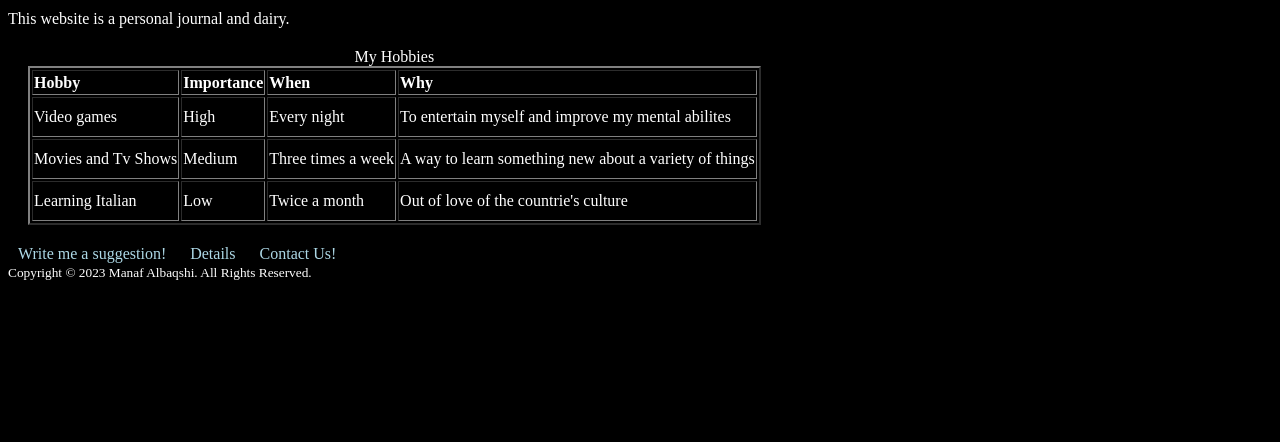
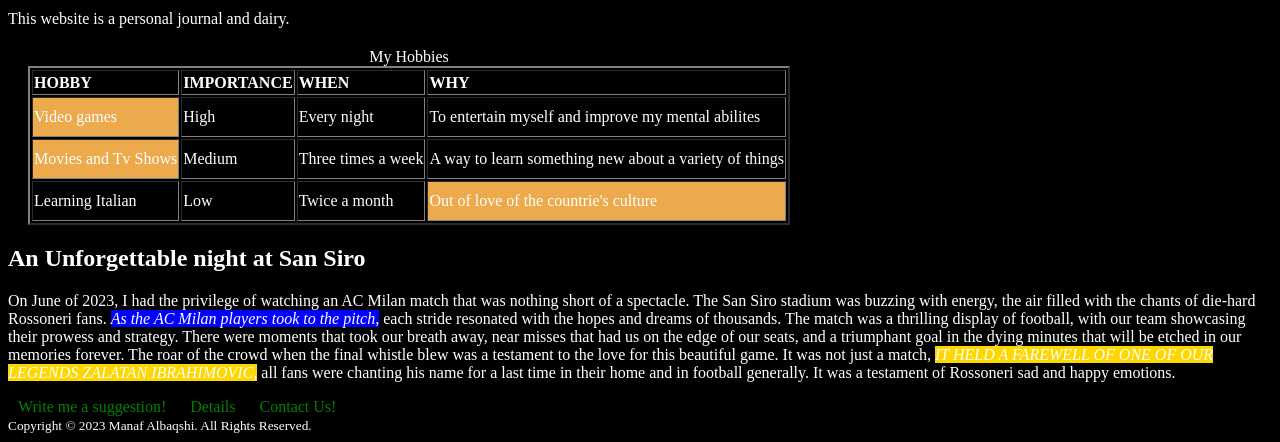
Before and after one commit to JustManaf/FirstWebProject, a plain HTML site: page index.html in a window 1280 px wide. Shown: the part 468-910 px from the top of the page. Before the commit the page ends 800 px from the top, so only its background shows below. Drawn offline with Linux system fonts and the light colour scheme.

Commit message:
css_2-exercise_2

```diff
--- /dev/null
+++ b/basic_selector_style.css
@@ -0,0 +1,19 @@
+thead tr {
+    text-transform: uppercase;
+}
+
+a {
+    color: green;
+    text-decoration: none;
+    cursor: pointer;
+}
+.top {
+    background-color: #ECAA4D;
+}
+em {
+    background-color: blue;
+}
+#the_most_important {
+    text-transform: uppercase;
+    background-color: gold;
+}
--- a/dark_theme.css
+++ b/dark_theme.css
@@ -8,7 +8,6 @@ img {
 }
 
 a {
-    color: lightblue;
     text-decoration: none;
 }
 
@@ -19,7 +18,3 @@ a:hover {
 nav li {
     display: inline;
 }
-
-a:visited {
-    color: peru;
-}
--- a/index.html
+++ b/index.html
@@ -7,6 +7,7 @@
         <meta name="description" content="Personal blog for a person likes video games and Tv shows and travelling">
         <meta name="keywords" content="Travelling, Games, Movies">
         <meta name="author" content="Manaf Albaqshi">
+        <link rel="stylesheet" href="basic_selector_style.css" type="text/css">
         <link rel="stylesheet" href="dark_theme.css" type="text/css">
     </head>
 <!-- body section-->
@@ -37,13 +38,13 @@
             </thead>
             <tbody>
                 <tr style ="height:40px">
-                    <td>Video games</td>
+                    <td class="top">Video games</td>
                     <td>High</td>
                     <td>Every night</td>
                     <td>To entertain myself and improve my mental abilites</td>
                 </tr>
                 <tr style ="height:40px">
-                    <td>Movies and Tv Shows</td>
+                    <td class="top">Movies and Tv Shows</td>
                     <td>Medium</td>
                     <td>Three times a week</td>
                     <td>A way to learn something new about a variety of things</td>
@@ -52,10 +53,20 @@
                     <td>Learning Italian</td>
                     <td>Low</td>
                     <td>Twice a month</td>
-                    <td>Out of love of the countrie's culture</td>
+                    <td class="top">Out of love of the countrie's culture</td>
                 </tr>
             </tbody>
         </table>
+        <article>
+            <header>
+                <h2>An Unforgettable night at San Siro</h2>
+            </header>
+            <p>On June of 2023, I had the privilege of watching an AC Milan match that was nothing short of a spectacle. The San Siro stadium was buzzing with energy, the air filled with the chants of die-hard Rossoneri fans.
+                 <em>As the AC Milan players took to the pitch,</em> each stride resonated with the hopes and dreams of thousands. The match was a thrilling display of football, with our team showcasing their prowess and strategy.
+                There were moments that took our breath away, near misses that had us on the edge of our seats, and a triumphant goal in the dying minutes that will be etched in our memories forever. The roar of the crowd when the final whistle blew was a testament to the love for this beautiful game.
+                 It was not just a match, <em id="the_most_important">it held a farewell of one of our legends Zalatan Ibrahimovic,</em> all fans were chanting his name for a last time in their home and in football generally. It was a testament of Rossoneri sad and happy emotions.
+            </p>
+        </article>
         <footer>
             <a href="WritingSuggestion.html" style="margin: 10px;">Write me a suggestion!</a>
             <a href="Details.html" style="margin: 10px;">Details</a>
```
Also changed, not shown: confirmSubmit.html (+1 -0 lines), contactUS.html (+1 -0 lines), details.html (+1 -0 lines), thankyou.html (+1 -0 lines), writingSuggestion.html (+1 -0 lines).
